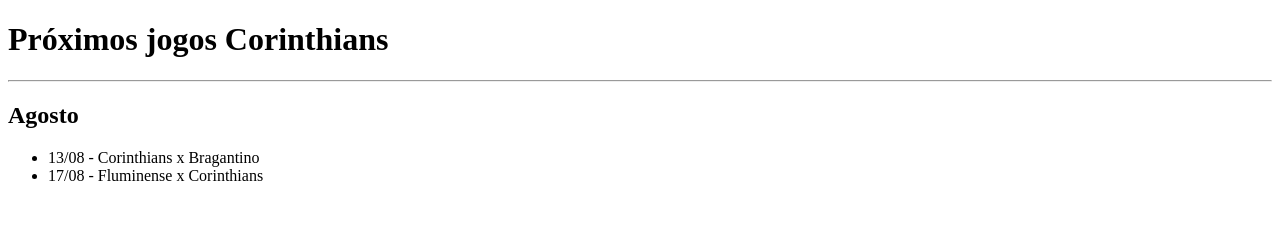
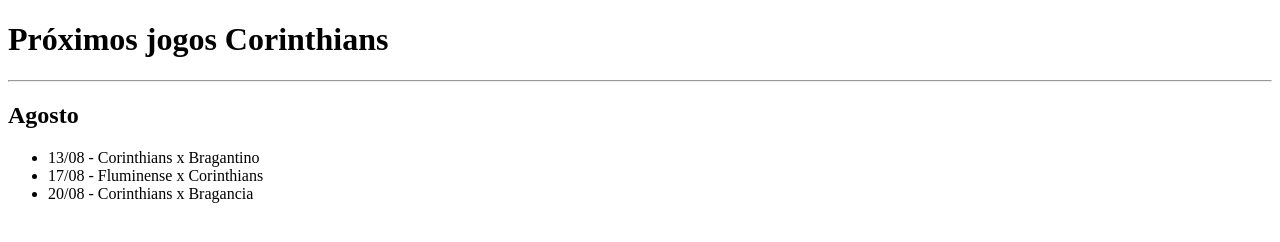
Before and after one commit to vicfdl/Aula1, a plain HTML site: page index.html in a window 1280 px wide. Drawn offline with Linux system fonts and the light colour scheme.

Commit message:
terceiro jogo

```diff
--- a/index.html
+++ b/index.html
@@ -12,6 +12,7 @@
     <ul>
         <li>13/08 - Corinthians x Bragantino</li>
         <li>17/08 - Fluminense x Corinthians</li>
+        <li>20/08 - Corinthians x Bragancia</li>
     </ul>
 </body>
 </html>
```
